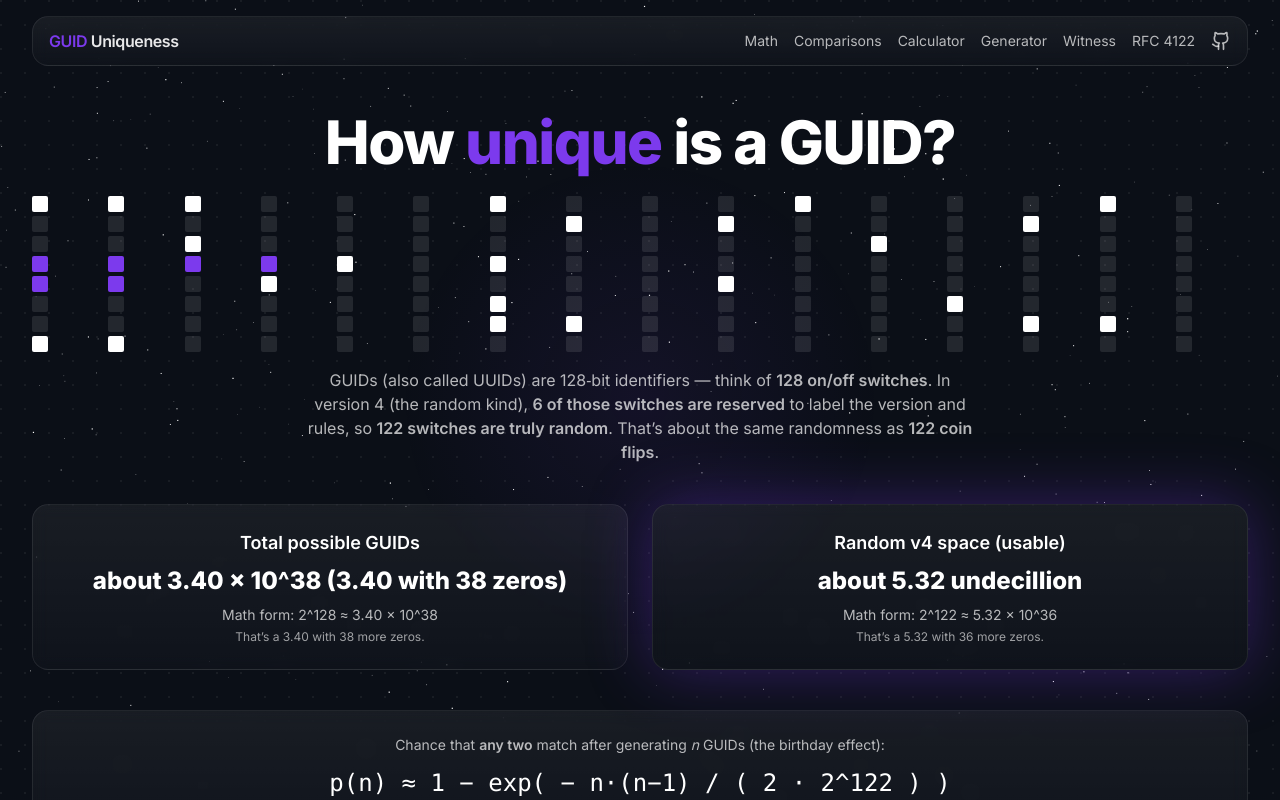
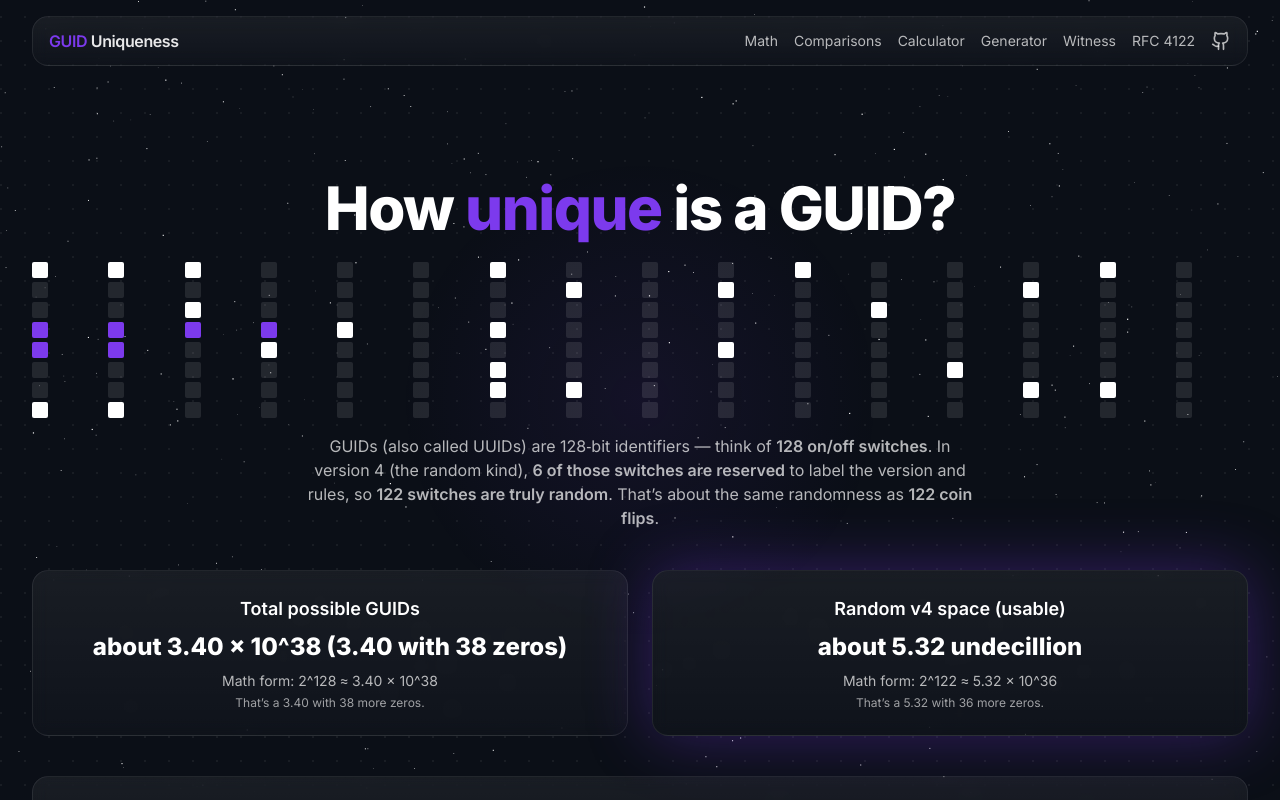
Before and after one commit to wbratz/HowUniqueIsAGuid, a React (Vite) app: page / in a window 1280 px wide. Shown: the top 800 px of the page. Built offline with nearby package versions, Linux system fonts and the light colour scheme; the HTML template or start-up script is replaced by a standard one.

Commit message:
fix: push content below expanding nav

```diff
--- a/src/components/Header.tsx
+++ b/src/components/Header.tsx
@@ -2,7 +2,7 @@ import { Github } from 'lucide-react'
 
 export default function Header() {
   return (
-    <header className="fixed inset-x-0 top-0 z-50">
+    <header className="sticky inset-x-0 top-0 z-50">
       <div className="mx-auto max-w-7xl px-4 sm:px-6 lg:px-8">
         <div className="mt-4 rounded-2xl backdrop-blur-card">
           <div className="flex flex-col gap-2 px-4 py-3 sm:flex-row sm:items-center sm:justify-between">
```
